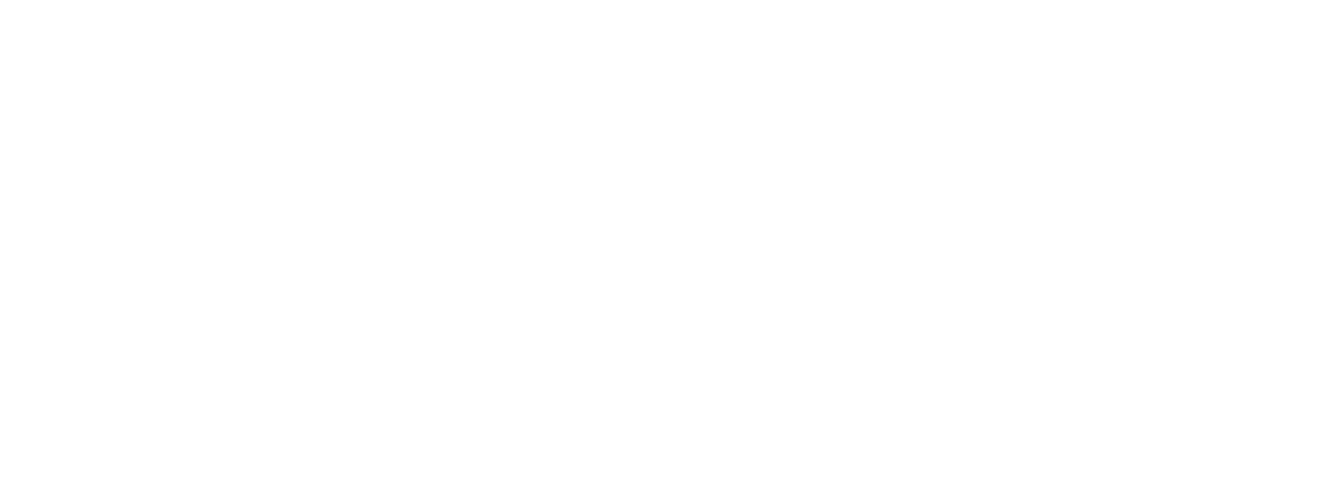
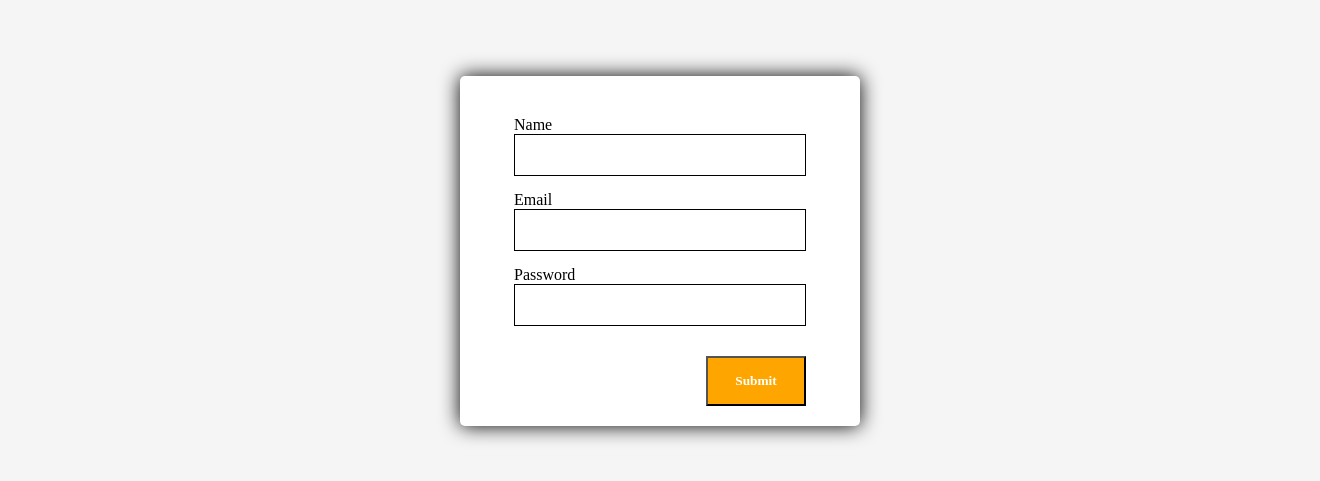
Before and after one commit to Willianwg/horizon, a React (Vite) app in the folder frontend/: page /singIn in a window 1280 px wide. Before the commit this address had no page. Shown: the part 169-650 px from the top of the page, 1320 px wide, since content can reach past the window. Built offline with nearby package versions, Linux system fonts and the light colour scheme.

Commit message:
Adicionada pagina de cadastro, com apenas esqueleto de estilizacao

```diff
--- a/frontend/src/Routes.tsx
+++ b/frontend/src/Routes.tsx
@@ -5,6 +5,7 @@
 } from "react-router-dom";
 
 import { LandingPage } from "./pages/Landing";
+import { SingIn } from "./pages/SingIn";
 
 export function AppRoutes(){
 
@@ -13,6 +14,7 @@
         <Routes>
 
           <Route path="/" element={ <LandingPage/> }/>
+          <Route path="/singIn" element={ <SingIn/> }/>
 
         </Routes>
        </Router>
--- a/frontend/src/pages/Landing.tsx
+++ b/frontend/src/pages/Landing.tsx
@@ -8,7 +8,7 @@
 
 export function LandingPage(){
 
-    const [products, setProducts] = useState([]);
+    const [products, setProducts] = useState<object[]>([]);
 
     useEffect(()=>{
 
--- /dev/null
+++ b/frontend/src/pages/SingIn.tsx
@@ -0,0 +1,86 @@
+import { styled, globalStyles } from "../stitches.config";
+
+
+export function SingIn(){
+    globalStyles();
+
+    return(
+
+          <Page>
+            <Container>
+               <Form>
+                <label>Name</label>
+                <Input />
+                <label>Email</label>
+                <Input />
+                <label>Password</label>
+                <Input />
+                <Button>Submit</Button>
+               </Form>
+            </Container>
+          </Page>
+
+    )
+}
+
+
+const Page = styled("div",{
+    display:"flex",
+    width:"100%",
+    height:"100vh",
+    background:"darkWhite",
+    justifyContent:"center",
+    alignItems:"center",
+    padding:20,
+});
+
+const Container = styled("div",{
+    display:"flex",
+    boxSizing:"border-box",
+    width:"80%",
+    maxWidth:400,
+    height:350,
+    background:"white",
+    justifySelf:"center",
+    boxShadow:"0px 0px 20px black",
+    padding:40,
+    justifyContent:"center",
+    borderRadius:5,
+});
+
+const Form = styled("div",{
+
+});
+
+const Picture = styled("img",{
+    display:"block",
+    width:80,
+    height:80,
+    borderRadius:"50%",
+    background:"white",
+    boxShadow:" 0px 0px 10px black",
+    margin:"auto",
+
+
+});
+
+const Input = styled("input",{
+    display:"block",
+    width:280,
+    height:30,
+    marginBottom:15,
+    border:"1px black solid",
+    padding:5,
+
+});
+
+const Button = styled("button",{
+    marginTop:30,
+    display:"block",
+    height:50,
+    width:100,
+    color:"white",
+    background:"orange",
+    marginLeft:"auto",
+    fontWeight:900,
+});
--- a/frontend/src/stitches.config.ts
+++ b/frontend/src/stitches.config.ts
@@ -6,7 +6,7 @@
 
 export const globalStyles = globalCss({
     "*":{
-        fontFamily:["gotham","Sans","Serif"],
+        fontFamily:"Gotham Sans Serif",
     },
     body:{
         background:"rgb(245,245,245)",
```
